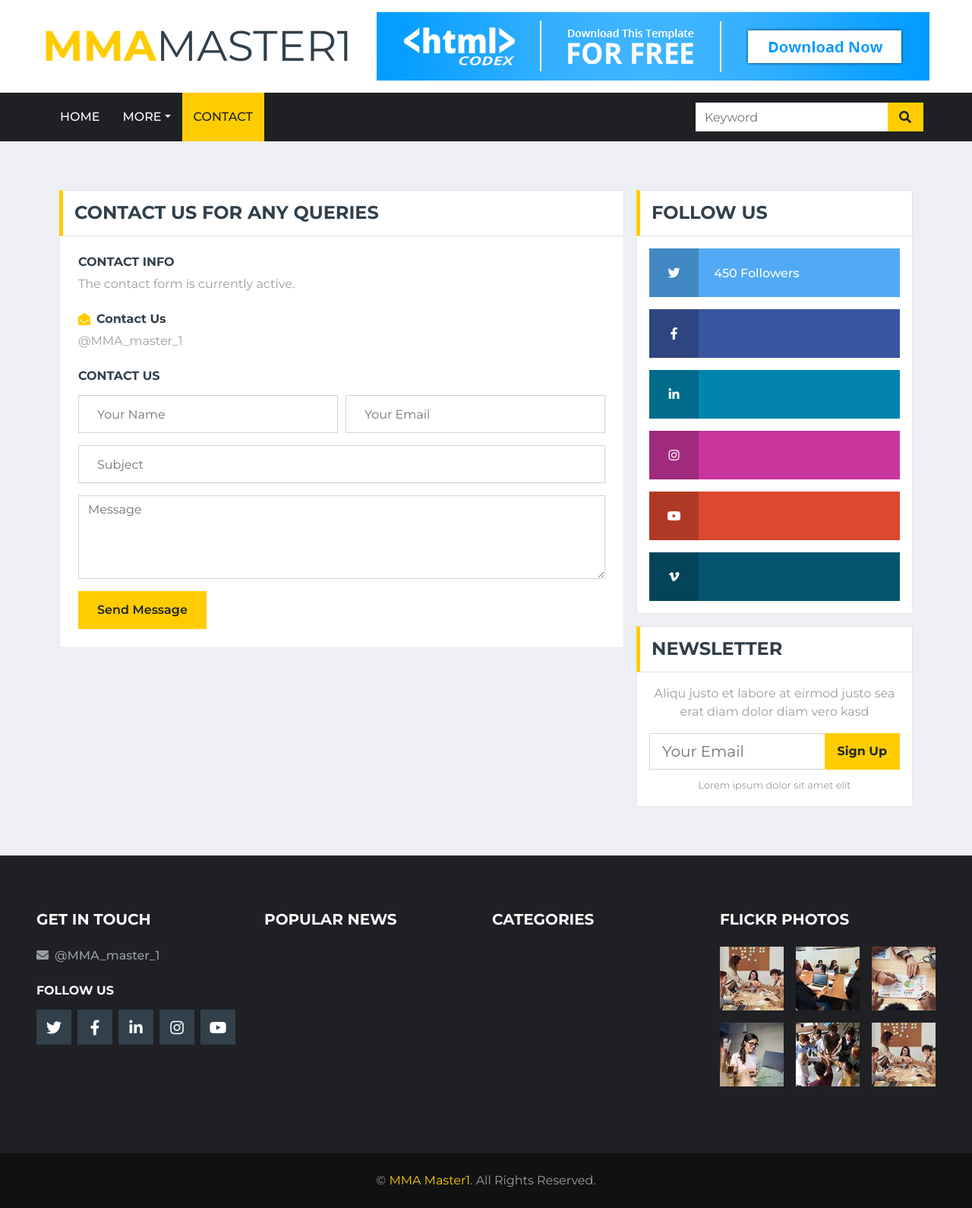
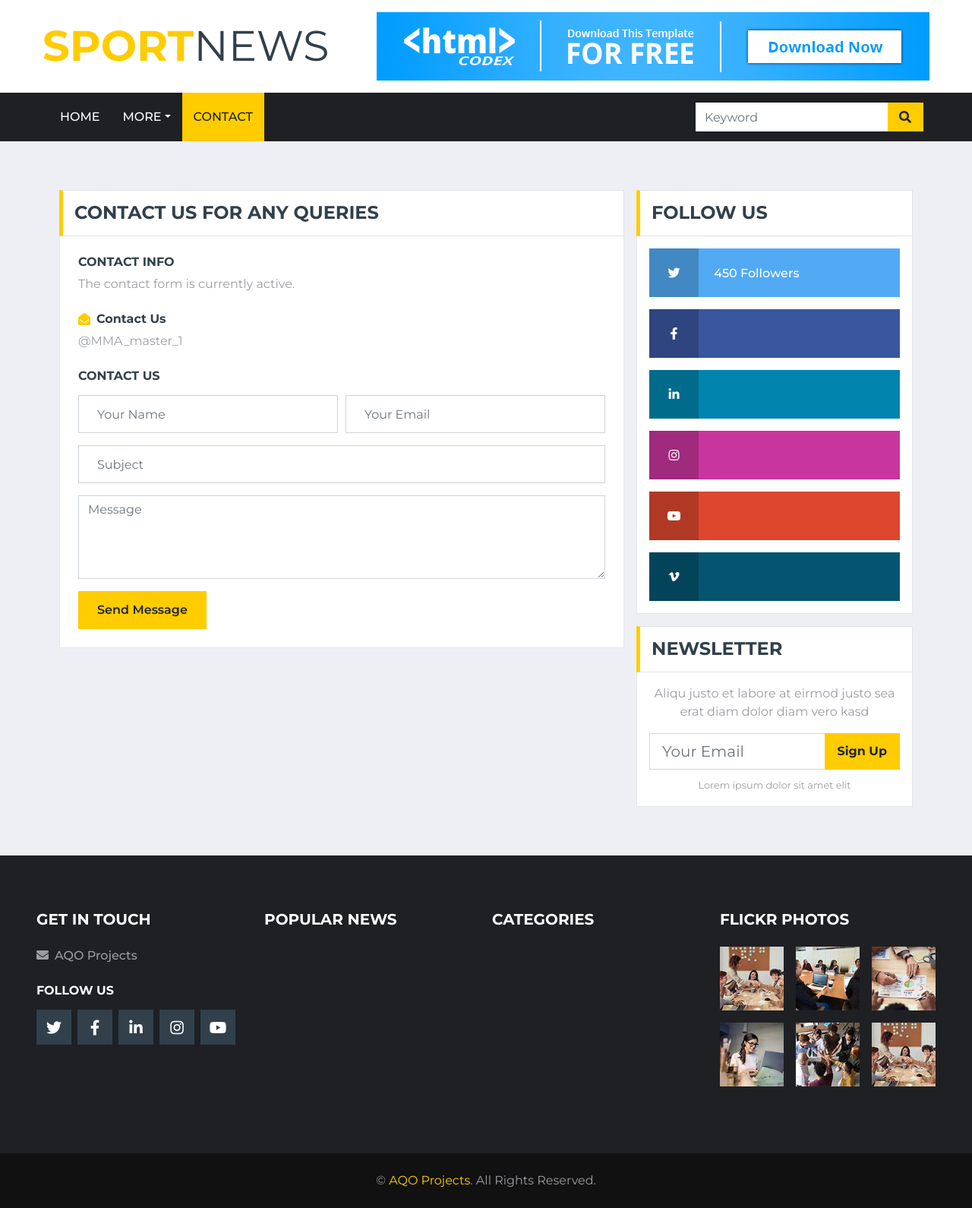
Before and after one commit to aqoprojects/mmablognews, a Django app: page /contact/ in a window 1280 px wide. Shown: the whole page at 76% size. Run offline with Django 4.2, Linux system fonts and the light colour scheme; data that the repository does not hold is empty; some libraries are stand-ins or nearby versions.

Commit message:
static files and header title changes

```diff
--- a/mmablog/models/BlogPostModel.py
+++ b/mmablog/models/BlogPostModel.py
@@ -45,7 +45,7 @@ class BlogPost(models.Model):
 
     def publisher_image(self):
         try:
-            return 'img/mmamaster1.jpg'
+            return 'img/news-800x500-3.jpg'
         except:
             pass
 
--- a/templates/footerbar/footer.html
+++ b/templates/footerbar/footer.html
@@ -6,10 +6,10 @@
             <h5 class="mb-4 text-white text-uppercase font-weight-bold">Get In Touch</h5>
             <!-- <p class="font-weight-medium"><i class="fa fa-map-marker-alt mr-2"></i>123 Street, New York, USA</p> -->
             <!-- <p class="font-weight-medium"><i class="fa fa-phone-alt mr-2"></i>+012 345 67890</p> -->
-            <p class="font-weight-medium"><i class="fa fa-envelope mr-2"></i>@MMA_master_1</p>
+            <p class="font-weight-medium"><i class="fa fa-envelope mr-2"></i>AQO Projects</p>
             <h6 class="mt-4 mb-3 text-white text-uppercase font-weight-bold">Follow Us</h6>
             <div class="d-flex justify-content-start">
-                <a class="btn btn-lg btn-secondary btn-lg-square mr-2" href="https://www.twitter.com/@MMA_master_1"><i class="fab fa-twitter"></i></a>
+                <a class="btn btn-lg btn-secondary btn-lg-square mr-2" ><i class="fab fa-twitter"></i></a>
                 <a class="btn btn-lg btn-secondary btn-lg-square mr-2" ><i class="fab fa-facebook-f"></i></a>
                 <a class="btn btn-lg btn-secondary btn-lg-square mr-2" ><i class="fab fa-linkedin-in"></i></a>
                 <a class="btn btn-lg btn-secondary btn-lg-square mr-2" ><i class="fab fa-instagram"></i></a>
@@ -66,7 +66,7 @@
     </div>
 </div>
 <div class="container-fluid py-4 px-sm-3 px-md-5" style="background: #111111;">
-    <p class="m-0 text-center">&copy; <a href="#">MMA Master1</a>. All Rights Reserved.
+    <p class="m-0 text-center">&copy; <a href="https://github.com/aqoprojects?tab=repositories">AQO Projects</a>. All Rights Reserved.
     </p>
 </div>
 <!-- Footer End -->
--- a/templates/headandnavbar/header.html
+++ b/templates/headandnavbar/header.html
@@ -8,7 +8,7 @@
     <meta content="width=device-width, initial-scale=1.0" name="viewport">
 
     {% if page_name == 'home' %}
-    <title>MMA Master 1 - N01 combat sport news website</title>
+    <title>Sport News - N01 combat sport news website</title>
     <meta property="og:title" content="MMA Master 1 - N01 combat sport news website">
     <meta property="og:description" content="Home of all combart Sport News">
 
@@ -25,15 +25,15 @@
 
     {% elif page_name == 'article' %}
 
-    <title>{{blog.topic}} - MMA master1</title>
-    <meta property="og:title" content="{{blog.topic}} - MMA master1">
+    <title>{{blog.topic}} - Sport News</title>
+    <meta property="og:title" content="{{blog.topic}} - Sport News">
     <meta property="og:description" content="{{blog.article|linebreaksbr}}">
     <meta property="og:image" content="{{request.get_host}}{{blog.topic_image.url}}">
     <meta property="og:type" content="{{request.get_host}}">
     <meta property="og:url" content="{{request.path}}">
     <meta property="twitter:card" content="{{request.get_host}}{{blog.topic_image.url}}">
     <meta property="twitter:site" content="@MMA_master_1">
-    <meta property="twitter:title" content="{{blog.topic}} - MMA master1">
+    <meta property="twitter:title" content="{{blog.topic}} - Sport News">
     <meta property="twitter:description" content="{{blog.article|linebreaksbr}}">
     <meta property="twitter:image" content="{{request.get_host}}{{blog.topic_image.url}}">
     {% else %}
@@ -121,8 +121,8 @@
         <div class="row align-items-center bg-white py-3 px-lg-5">
             <div class="col-lg-4">
                 <a href="index.html" class="navbar-brand p-0 d-none d-lg-block">
-                    <h1 class="m-0 display-4 text-uppercase text-primary">MMA<span
-                            class="text-secondary font-weight-normal">Master1</span></h1>
+                    <h1 class="m-0 display-4 text-uppercase text-primary">Sport<span
+                            class="text-secondary font-weight-normal">News</span></h1>
                 </a>
             </div>
             <div class="col-lg-8 text-center text-lg-right">
```
Also changed, not shown: static/img/mmamaster1.jpg (deleted), 1 other file.
